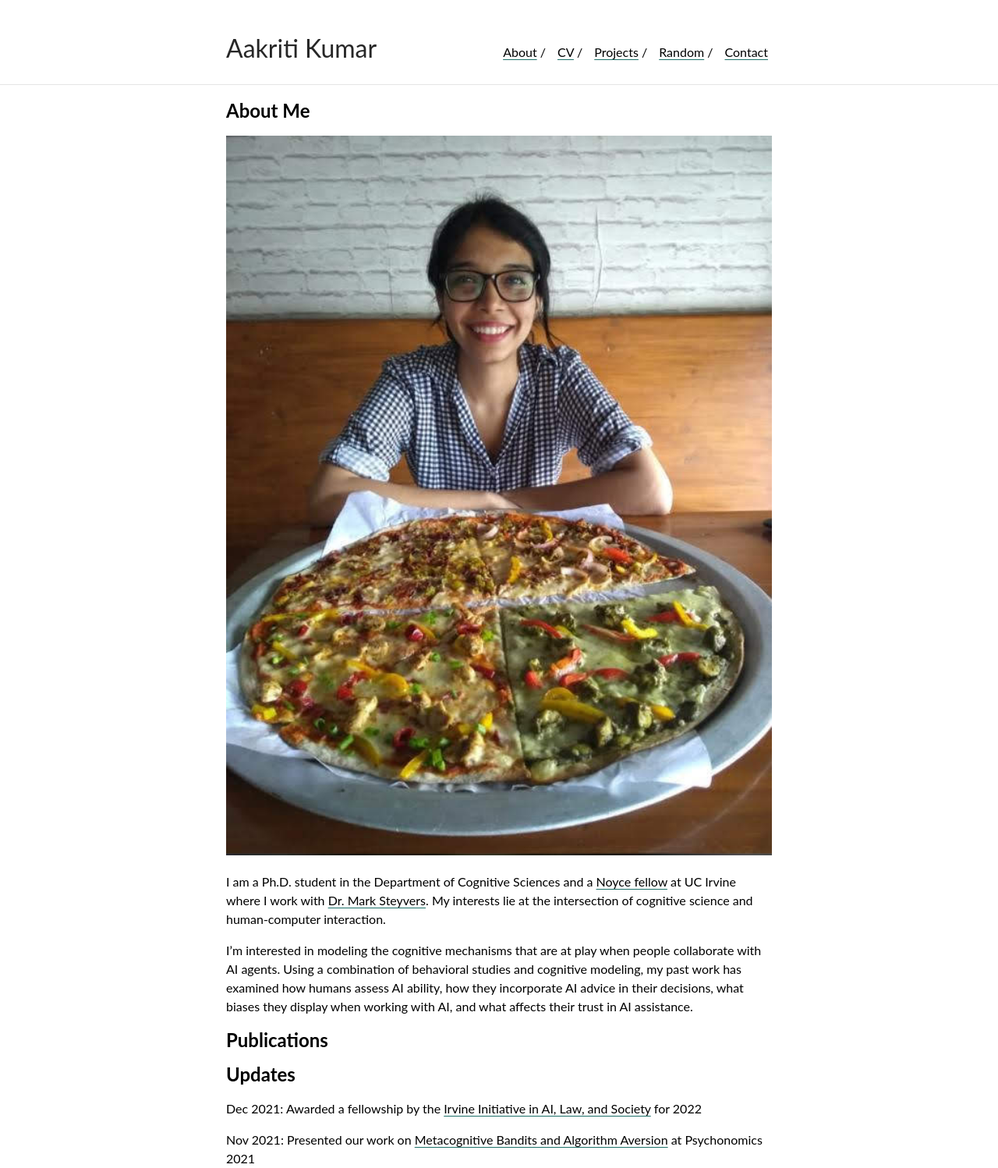
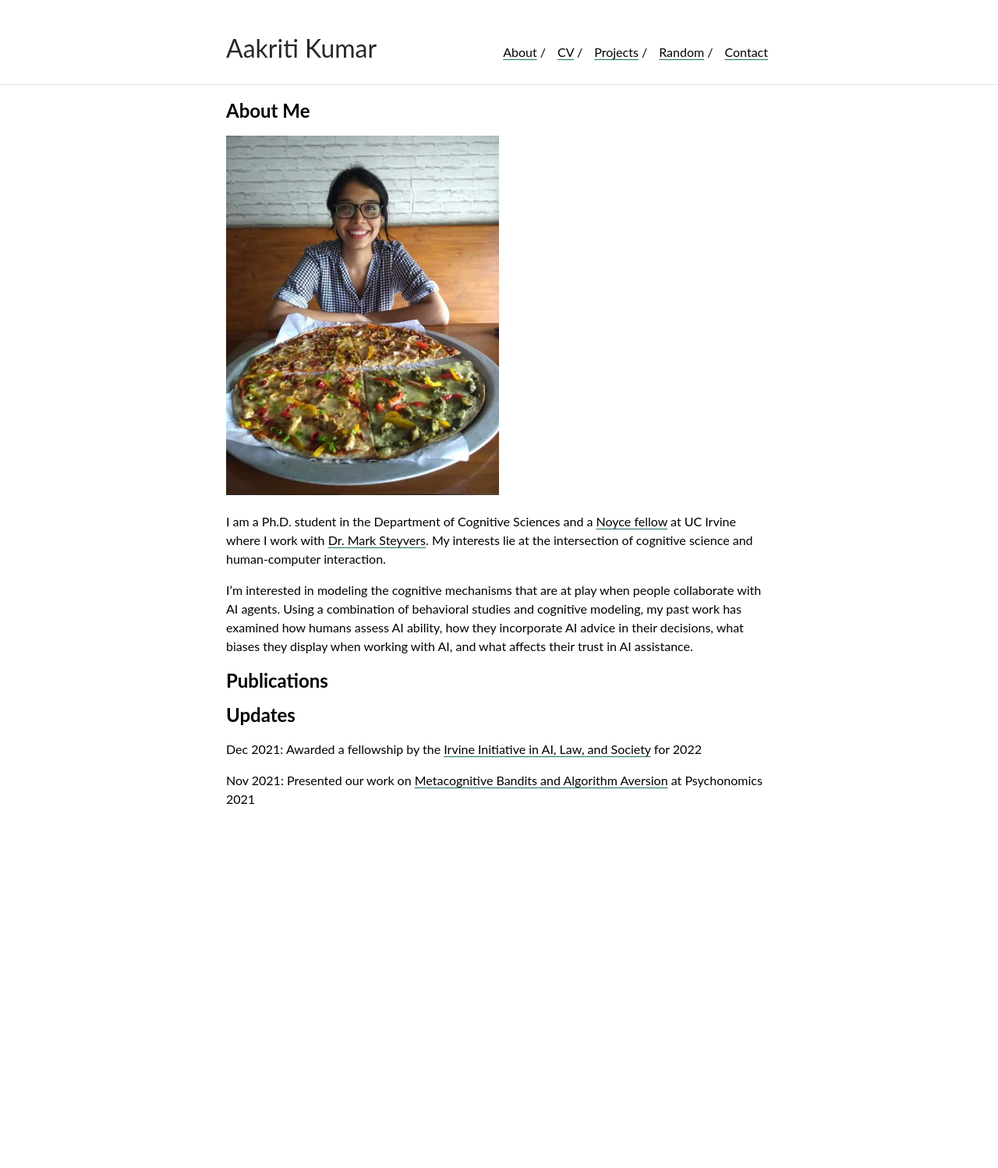
Before and after one commit to aakriti1kumar/aakriti1kumar.github.io, a Jekyll site: the page built from index.md, in a window 1280 px wide. Shown: the whole page at 78% size. Built offline with Jekyll 4.4.1, drawn with Linux system fonts in a browser that asks for light colours; our own code applies the rules of GitHub Pages for plain Markdown files; after the commit the page ends 1037 px from its top, so only the background shows below that.

Commit message:
Update typography.scss

```diff
--- a/_sass/typography.scss
+++ b/_sass/typography.scss
@@ -56,7 +56,7 @@
         }
     }
     img {
-        text-align: center;
-        width: 100%;
+        text-align: right;
+        width: 50%;
     }
 }
```
